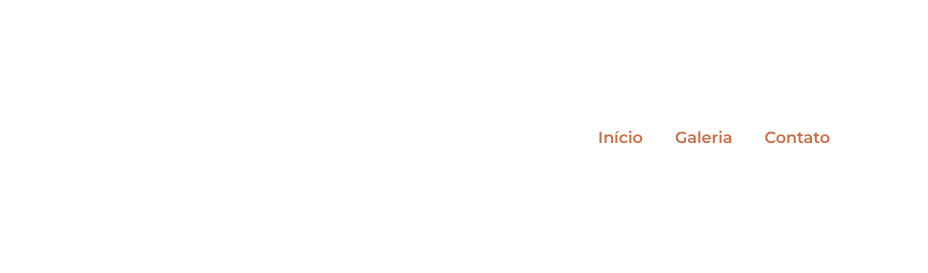
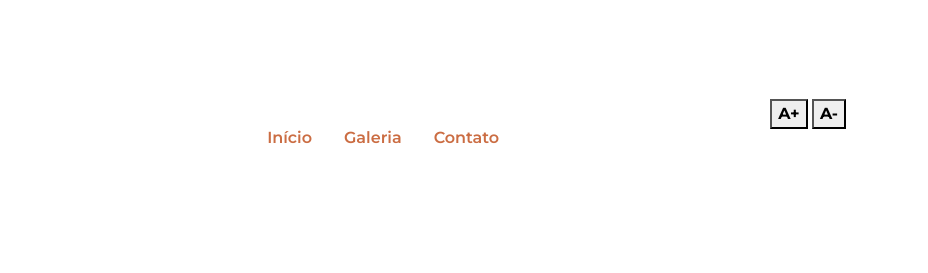
Before and after one commit to 77JoaoPedro/projeto.1trimestre, a plain HTML site: page index.html in a window 1280 px wide. Shown: the top 273 px of the page, 352-1280 px from the left. Drawn offline with nearby package versions, Linux system fonts and the light colour scheme; a script that the page names is missing.

Commit message:
adicionamos A+ e A-

```diff
--- a/index.html
+++ b/index.html
@@ -22,6 +22,11 @@
                 <li class="nav-item"><a class="nav-link" href="#galeria">Galeria</a></li>
                 <li class="nav-item"><a class="nav-link" href="#contato">Contato</a></li>
             </ul>
+            <div id="acessibilidade">
+                <button id="aumentar-fonte" class="bnt btn-primary fw-bold">A+</button>
+                <button id="diminuir-fonte" class="bnt btn-primary fw-bold">A-</button>
+
+            </div>
         </nav>
 
     </header>
```
